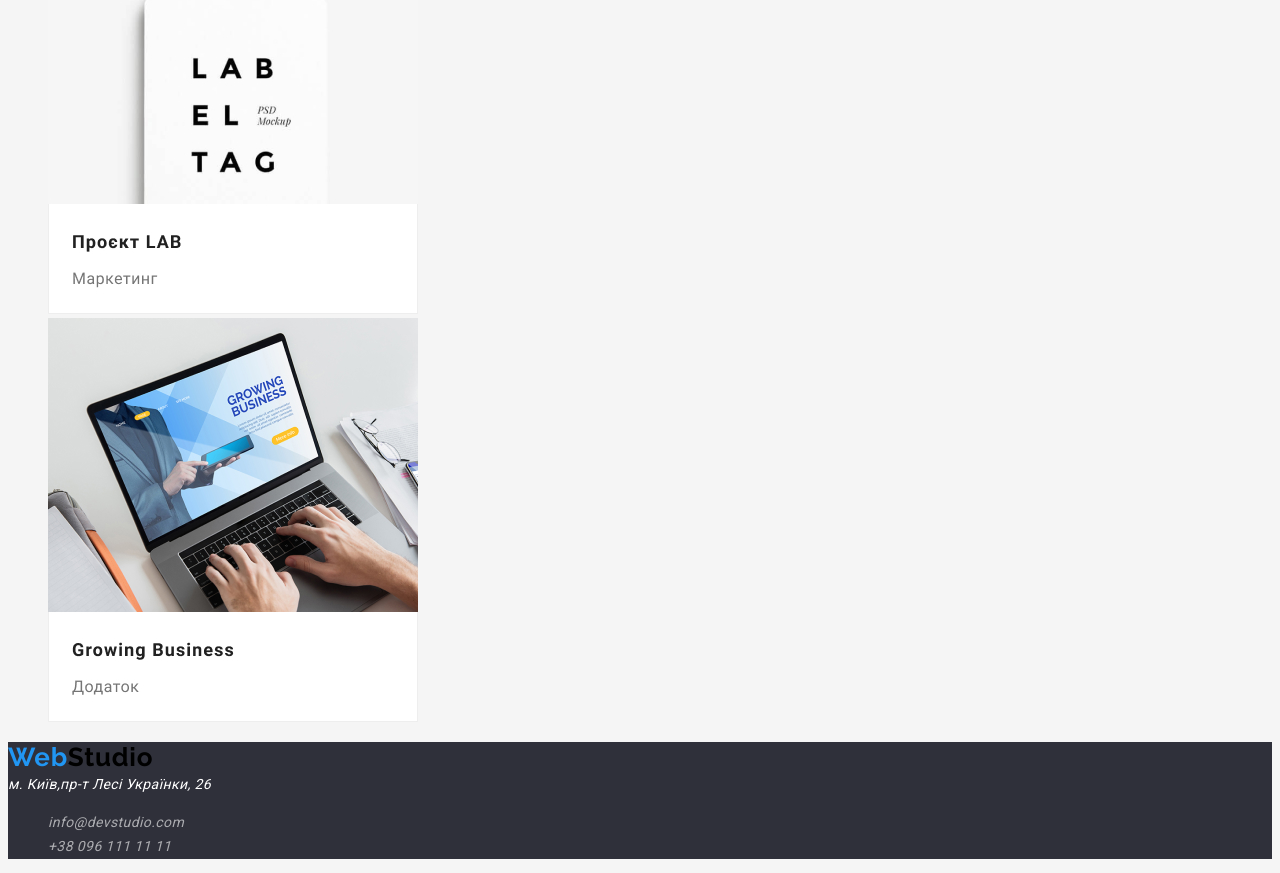
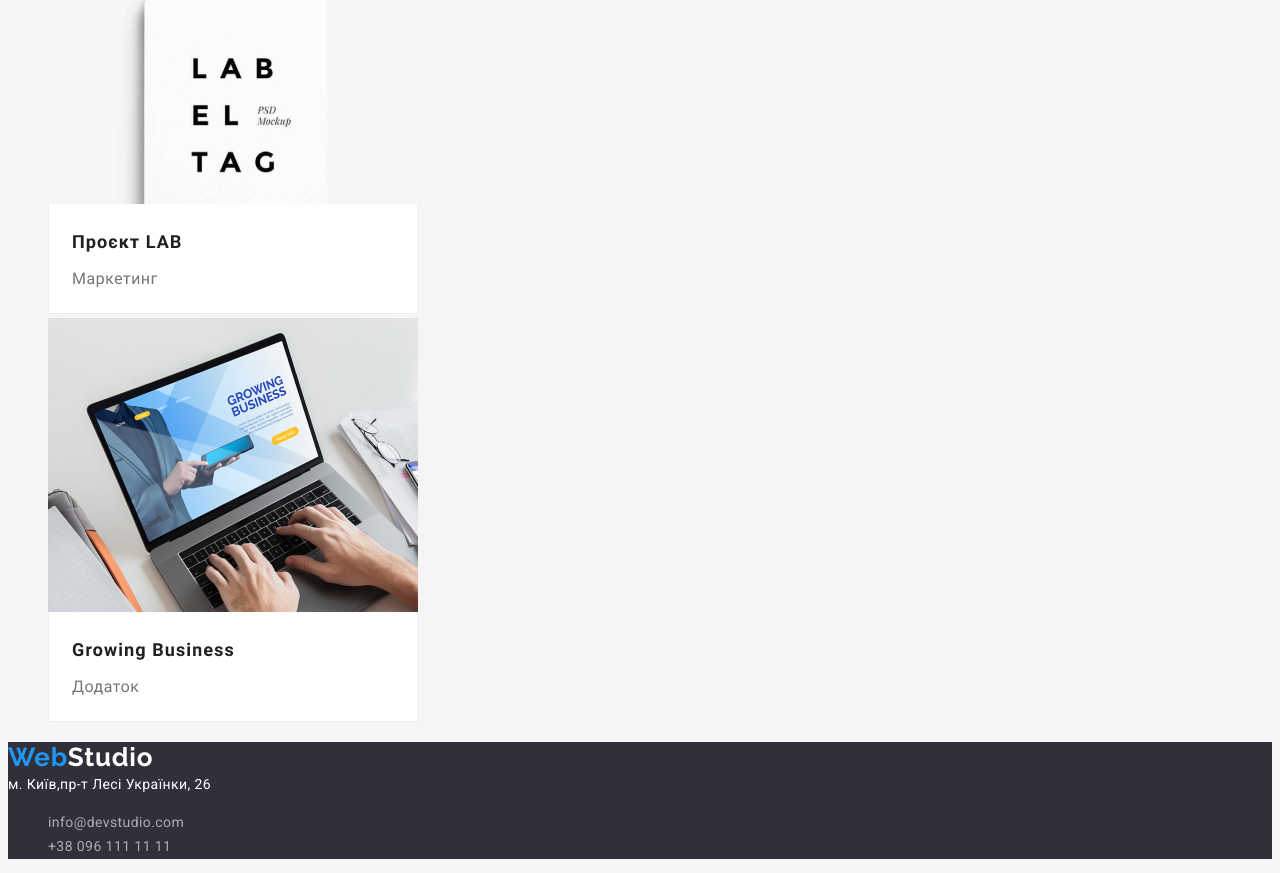
Before and after one commit to LarisaBeskrovna/goit-markup-hw-02, a plain HTML site: page portfolio.html in a window 1280 px wide. Shown: the part 3285-4158 px from the top of the page. Drawn offline with Linux system fonts and the light colour scheme.

Commit message:
css  three

```diff
--- a/css/styles.css
+++ b/css/styles.css
@@ -25,6 +25,14 @@ body{
     line-height: 1.2;
     letter-spacing: 0.03em;
     color: var(--color-logo);
+}
+.logo-footer{
+    font-family: 'Raleway';
+    font-size: 26px;
+    line-height: 1.2;
+    letter-spacing: 0.03em;
+  color: var(--color-button);
+  text-decoration: none;
 }
 /*верхня лінія*/
 
@@ -85,6 +93,8 @@ font-style: normal;
     align-items: center;
     text-align: center;
     letter-spacing: 0.06em;
+    font-family: 'Roboto';
+font-weight: 700;
 
 }
 .button-link{
@@ -148,7 +158,7 @@ color: #757575;
 color: var(--color-logo);
 }
 .adres{
-
+    font-style: normal;
 font-size: 14px;
 line-height: 1.71;
 letter-spacing: 0.03em;
@@ -156,6 +166,7 @@ color: var(--color-button) ;
 text-decoration: none;
 }
 .addres{
+    font-style: normal;
 font-size: 14px;
 line-height: 1.71;
 letter-spacing: 0.03em;
--- a/portfolio.html
+++ b/portfolio.html
@@ -77,7 +77,7 @@
     </section>
   </main>
   <footer class="caption">
-    <a class="logo" href="WebStudio"> <span class="logos">Web</span>Studio</a>
+    <a class="logo-footer" href="WebStudio"> <span class="logos">Web</span>Studio</a>
     <address class="adres">
       м. Київ,пр-т Лесі Українки, 26
     </address>
```
Also changed, not shown: index.html (+2 -2 lines).
